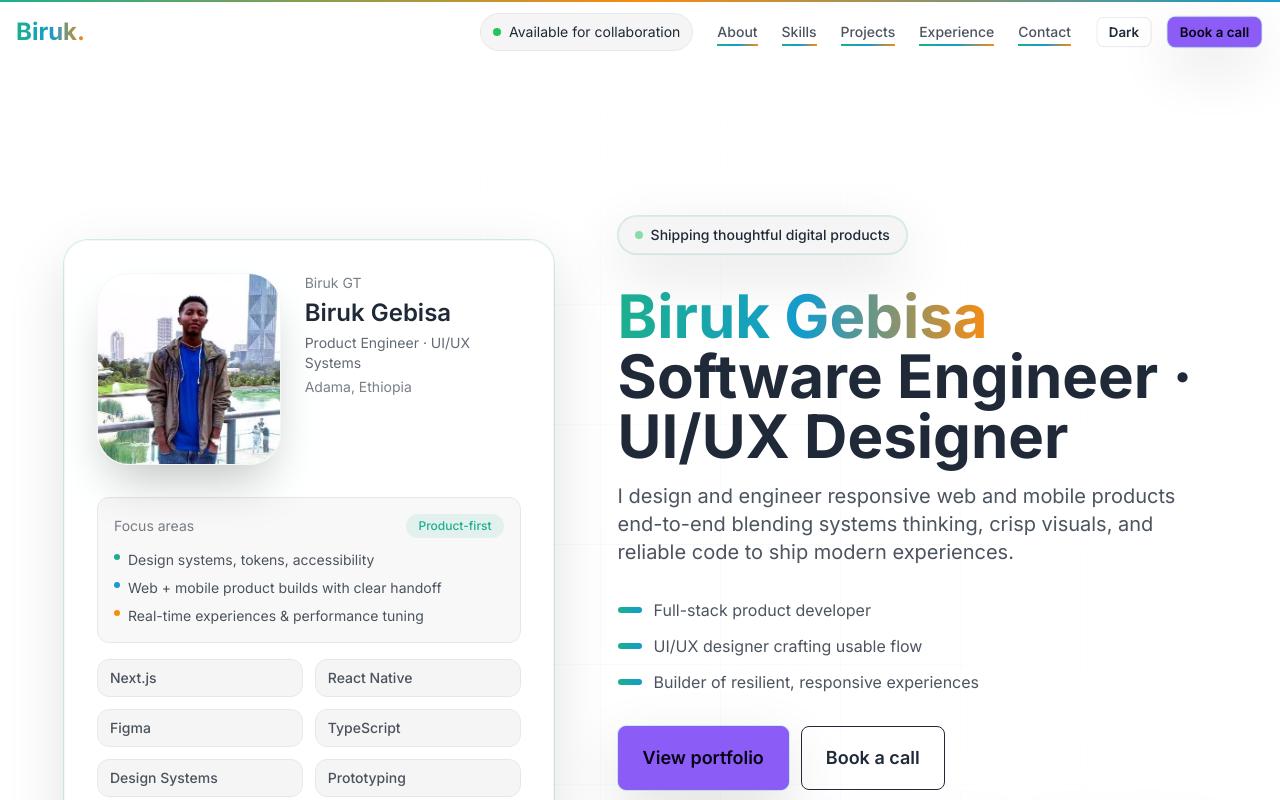
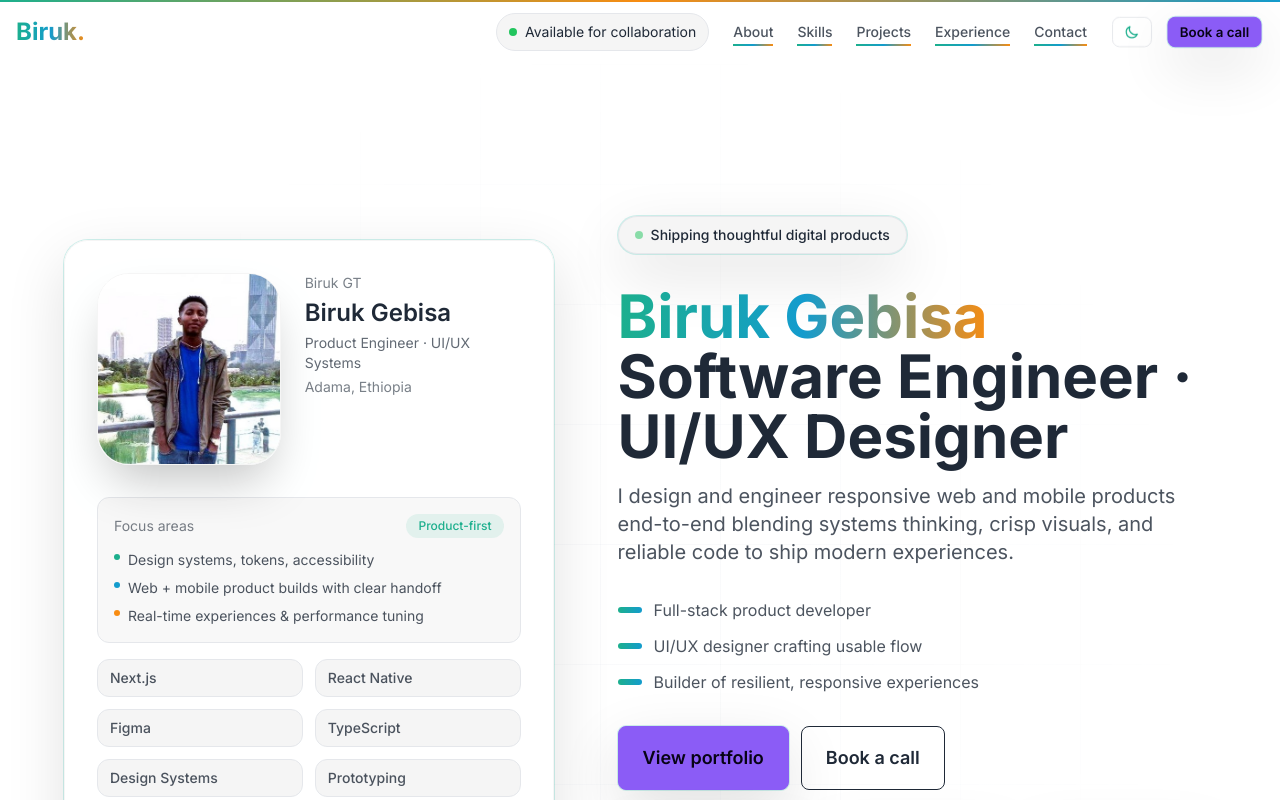
Before and after one commit to BrookGT/personal_portfolio, a Next.js app: page / in a window 1280 px wide. Shown: the top 800 px of the page. Built offline with nearby package versions, Linux system fonts and the light colour scheme.

Commit message:
Update theme toggle icons in Header and Navbar components for improved visual clarity

```diff
--- a/src/components/Header.tsx
+++ b/src/components/Header.tsx
@@ -90,7 +90,35 @@ export default function Header() {
                                 className="btn btn-ghost btn-sm border border-base-300"
                                 aria-label="Toggle theme"
                             >
-                                {theme === "dark" ? "Light" : "Dark"}
+                                {theme === "dark" ? (
+                                    <svg
+                                        className="w-4 h-4 text-accent"
+                                        fill="none"
+                                        viewBox="0 0 24 24"
+                                        stroke="currentColor"
+                                    >
+                                        <path
+                                            strokeLinecap="round"
+                                            strokeLinejoin="round"
+                                            strokeWidth={2}
+                                            d="M12 3v1m0 16v1m9-9h-1M4 12H3m15.364 6.364l-.707-.707M6.343 6.343l-.707-.707m12.728 0l-.707.707M6.343 17.657l-.707.707M16 12a4 4 0 11-8 0 4 4 0 018 0z"
+                                        />
+                                    </svg>
+                                ) : (
+                                    <svg
+                                        className="w-4 h-4 text-primary"
+                                        fill="none"
+                                        viewBox="0 0 24 24"
+                                        stroke="currentColor"
+                                    >
+                                        <path
+                                            strokeLinecap="round"
+                                            strokeLinejoin="round"
+                                            strokeWidth={2}
+                                            d="M20.354 15.354A9 9 0 018.646 3.646 9.003 9.003 0 0012 21a9.003 9.003 0 008.354-5.646z"
+                                        />
+                                    </svg>
+                                )}
                             </button>
                             <Link
                                 href="#contact"
@@ -115,7 +143,7 @@ export default function Header() {
                         >
                             {theme === "dark" ? (
                                 <svg
-                                    className="w-5 h-5"
+                                    className="w-5 h-5 text-accent"
                                     fill="none"
                                     viewBox="0 0 24 24"
                                     stroke="currentColor"
@@ -129,7 +157,7 @@ export default function Header() {
                                 </svg>
                             ) : (
                                 <svg
-                                    className="w-5 h-5"
+                                    className="w-5 h-5 text-primary"
                                     fill="none"
                                     viewBox="0 0 24 24"
                                     stroke="currentColor"
--- a/src/components/Navbar.tsx
+++ b/src/components/Navbar.tsx
@@ -106,7 +106,7 @@ const Navbar = () => {
                             aria-label="Toggle theme"
                         >
                             <span className="absolute inset-0 bg-gradient-to-r from-primary/20 via-secondary/20 to-accent/20 opacity-0 group-hover:opacity-100 transition-opacity" />
-                            {theme === "light" ? (
+                            {theme === "dark" ? (
                                 <svg
                                     className="w-5 h-5 text-primary relative z-10"
                                     fill="none"
@@ -117,7 +117,7 @@ const Navbar = () => {
                                         strokeLinecap="round"
                                         strokeLinejoin="round"
                                         strokeWidth={2}
-                                        d="M20.354 15.354A9 9 0 018.646 3.646 9.003 9.003 0 0012 21a9.003 9.003 0 008.354-5.646z"
+                                        d="M12 3v1m0 16v1m9-9h-1M4 12H3m15.364 6.364l-.707-.707M6.343 6.343l-.707-.707m12.728 0l-.707.707M6.343 17.657l-.707.707M16 12a4 4 0 11-8 0 4 4 0 018 0z"
                                     />
                                 </svg>
                             ) : (
@@ -131,7 +131,7 @@ const Navbar = () => {
                                         strokeLinecap="round"
                                         strokeLinejoin="round"
                                         strokeWidth={2}
-                                        d="M12 3v1m0 16v1m9-9h-1M4 12H3m15.364 6.364l-.707-.707M6.343 6.343l-.707-.707m12.728 0l-.707.707M6.343 17.657l-.707.707M16 12a4 4 0 11-8 0 4 4 0 018 0z"
+                                        d="M20.354 15.354A9 9 0 018.646 3.646 9.003 9.003 0 0012 21a9.003 9.003 0 008.354-5.646z"
                                     />
                                 </svg>
                             )}
@@ -148,7 +148,7 @@ const Navbar = () => {
                             aria-label="Toggle theme"
                         >
                             <span className="absolute inset-0 bg-gradient-to-r from-primary/20 via-secondary/20 to-accent/20 opacity-0 group-hover:opacity-100 transition-opacity" />
-                            {theme === "light" ? (
+                            {theme === "dark" ? (
                                 <svg
                                     className="w-5 h-5 text-primary relative z-10"
                                     fill="none"
@@ -159,7 +159,7 @@ const Navbar = () => {
                                         strokeLinecap="round"
                                         strokeLinejoin="round"
                                         strokeWidth={2}
-                                        d="M20.354 15.354A9 9 0 018.646 3.646 9.003 9.003 0 0012 21a9.003 9.003 0 008.354-5.646z"
+                                        d="M12 3v1m0 16v1m9-9h-1M4 12H3m15.364 6.364l-.707-.707M6.343 6.343l-.707-.707m12.728 0l-.707.707M6.343 17.657l-.707.707M16 12a4 4 0 11-8 0 4 4 0 018 0z"
                                     />
                                 </svg>
                             ) : (
@@ -173,7 +173,7 @@ const Navbar = () => {
                                         strokeLinecap="round"
                                         strokeLinejoin="round"
                                         strokeWidth={2}
-                                        d="M12 3v1m0 16v1m9-9h-1M4 12H3m15.364 6.364l-.707-.707M6.343 6.343l-.707-.707m12.728 0l-.707.707M6.343 17.657l-.707.707M16 12a4 4 0 11-8 0 4 4 0 018 0z"
+                                        d="M20.354 15.354A9 9 0 018.646 3.646 9.003 9.003 0 0012 21a9.003 9.003 0 008.354-5.646z"
                                     />
                                 </svg>
                             )}
```
